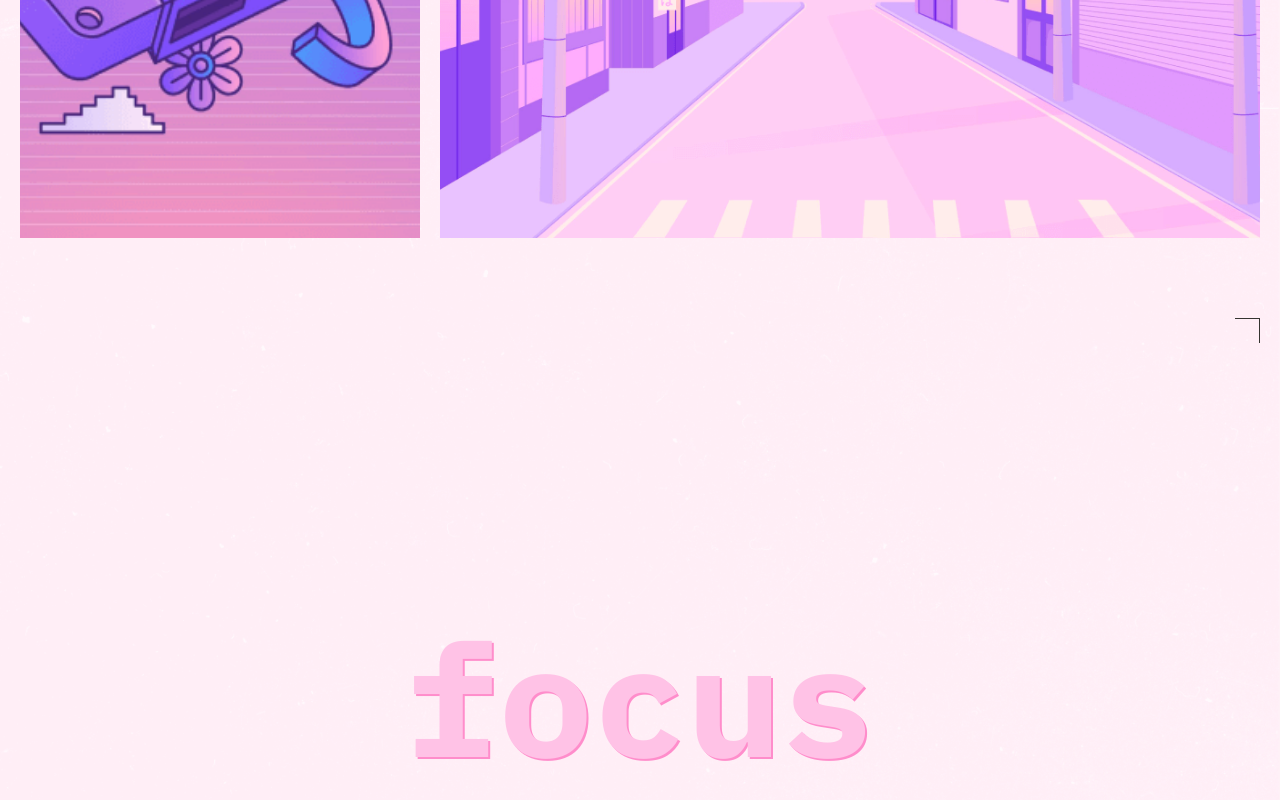
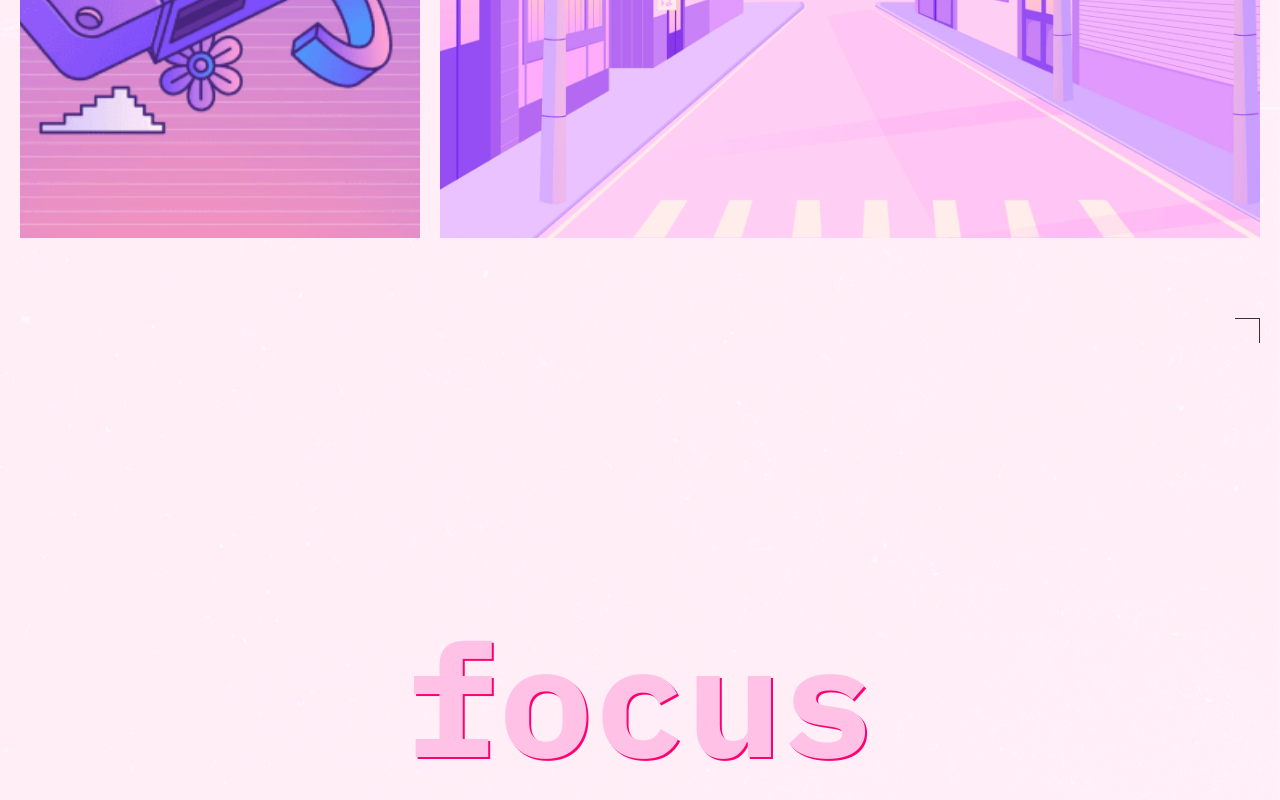
Before and after one commit to andigredient/slozhno-sosredotochitsya, a plain HTML site: page index.html in a window 1280 px wide. Shown: the part 3891-4691 px from the top of the page. Drawn offline with Linux system fonts and the light colour scheme.

Commit message:
Попытка №9

```diff
--- a/styles/dark.css
+++ b/styles/dark.css
@@ -17,6 +17,7 @@
   --header-title-shadow: 4px 4px 0px #ff0070;
   --header-title-shadow-mobile: 4px 4px 0px #ff0070;
   --footer-title-shadow: 2px 2px 0px #ff0070;
+  --footer-title-shadow-mobile: 2px 2px 0px #ff0070;
   --main-font: "IBM Plex Mono", monospace;
   --text-size: 18px;
   --line-height-size: 23.4px;
@@ -47,6 +48,7 @@
     --header-title-shadow: 4px 4px 0px #ff0070;
     --header-title-shadow-mobile: 4px 4px 0px #ff0070;
     --footer-title-shadow: 2px 2px 0px #ff0070;
+    --footer-title-shadow-mobile: 2px 2px 0px #ff0070;
     --main-font: "IBM Plex Mono", monospace;
     --text-size: 18px;
     --line-height-size: 23.4px;
--- a/styles/light.css
+++ b/styles/light.css
@@ -16,7 +16,9 @@
   --header-title-color: #ffc2e6;
   --header-title-shadow: 4px 4px 0px #ff0070;
   --header-title-shadow-mobile: 4px 4px 0px #ff8dc8;
-  --footer-title-shadow: 2px 2px 0px #ff8dcb;
+  --footer-title-shadow: 2px 2px 0px #ff0070;
+  --footer-title-shadow-mobile: 2px 2px 0px #ff8dcb;
+
   --main-font: "IBM Plex Mono", monospace;
   --text-size: 18px;
   --line-height-size: 23.4px;
@@ -37,7 +39,8 @@
   --header-title-color: #ffc2e6;
   --header-title-shadow: 4px 4px 0px #ff0070;
   --header-title-shadow-mobile: 4px 4px 0px #ff8dc8;
-  --footer-title-shadow: 2px 2px 0px #ff8dcb;
+  --footer-title-shadow: 2px 2px 0px #ff0070;
+  --footer-title-shadow-mobile: 2px 2px 0px #ff8dcb;
   --main-font: "IBM Plex Mono", monospace;
   --text-size: 18px;
   --line-height-size: 23.4px;
--- a/styles/style.css
+++ b/styles/style.css
@@ -376,7 +376,7 @@ footer {
   }
 
   .footer__title-decorate {
-    text-shadow: var(--footer-title-shadow);
+    text-shadow: var(--footer-title-shadow-mobile);
   }
 
   .header__decorated-element {
@@ -582,7 +582,7 @@ footer {
   }
 
   .footer__title-decorate {
-    text-shadow: var(--footer-title-shadow);
+    text-shadow: var(--footer-title-shadow-mobile);
   }
 
   .header__p {
--- a/styles/variables.css
+++ b/styles/variables.css
@@ -10,7 +10,8 @@
   --header-title-color: #ffc2e6;
   --header-title-shadow: 4px 4px 0px #ff0070;
   --header-title-shadow-mobile: 4px 4px 0px #ff8dc8;
-  --footer-title-shadow: 2px 2px 0px #ff8dcb;
+  --footer-title-shadow: 2px 2px 0px #ff0070;
+  --footer-title-shadow-mobile: 2px 2px 0px #ff8dcb;
   --main-font: "IBM Plex Mono", monospace;
   --text-size: 18px;
   --line-height-size: 23.4px;
```
